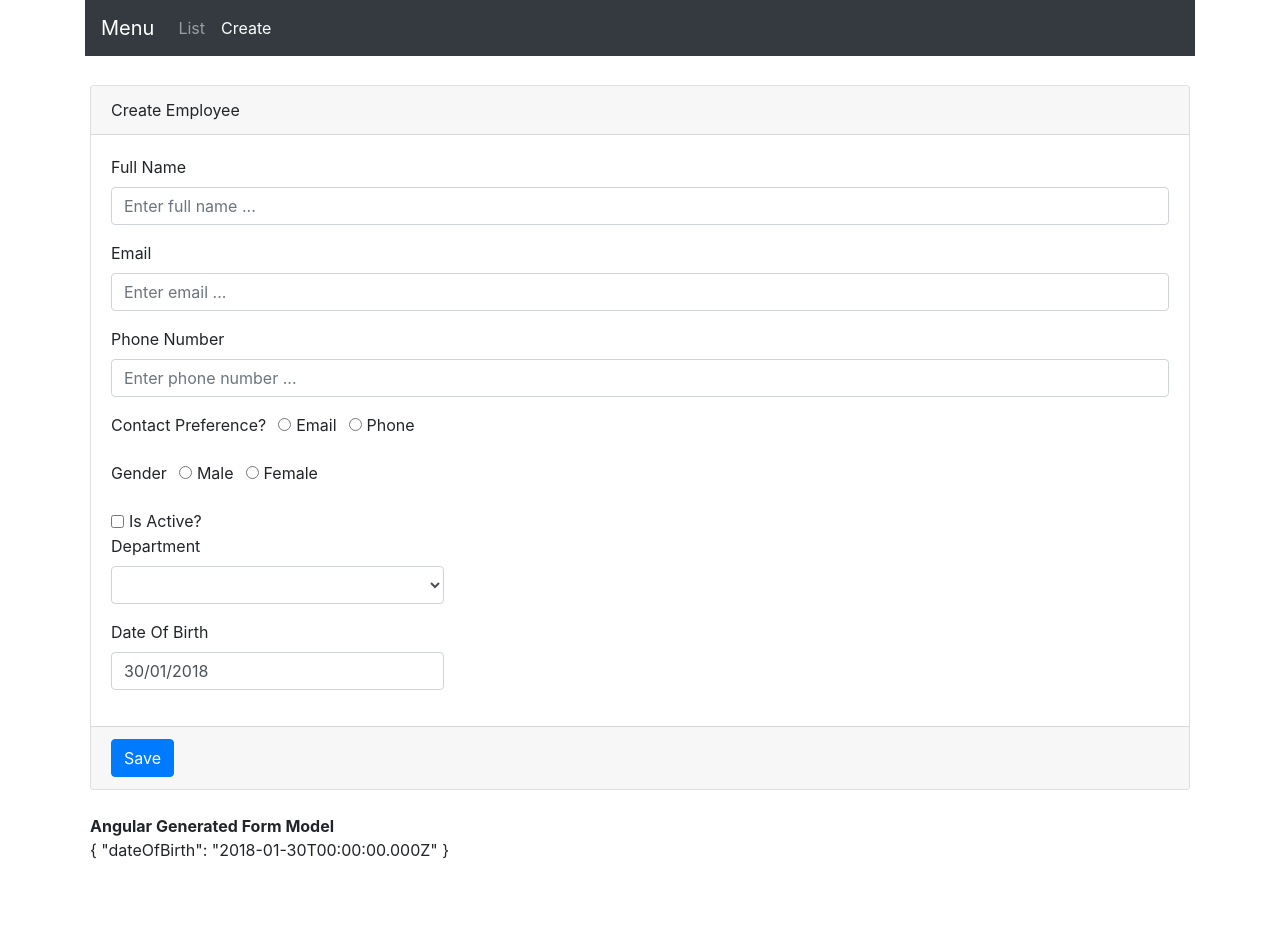
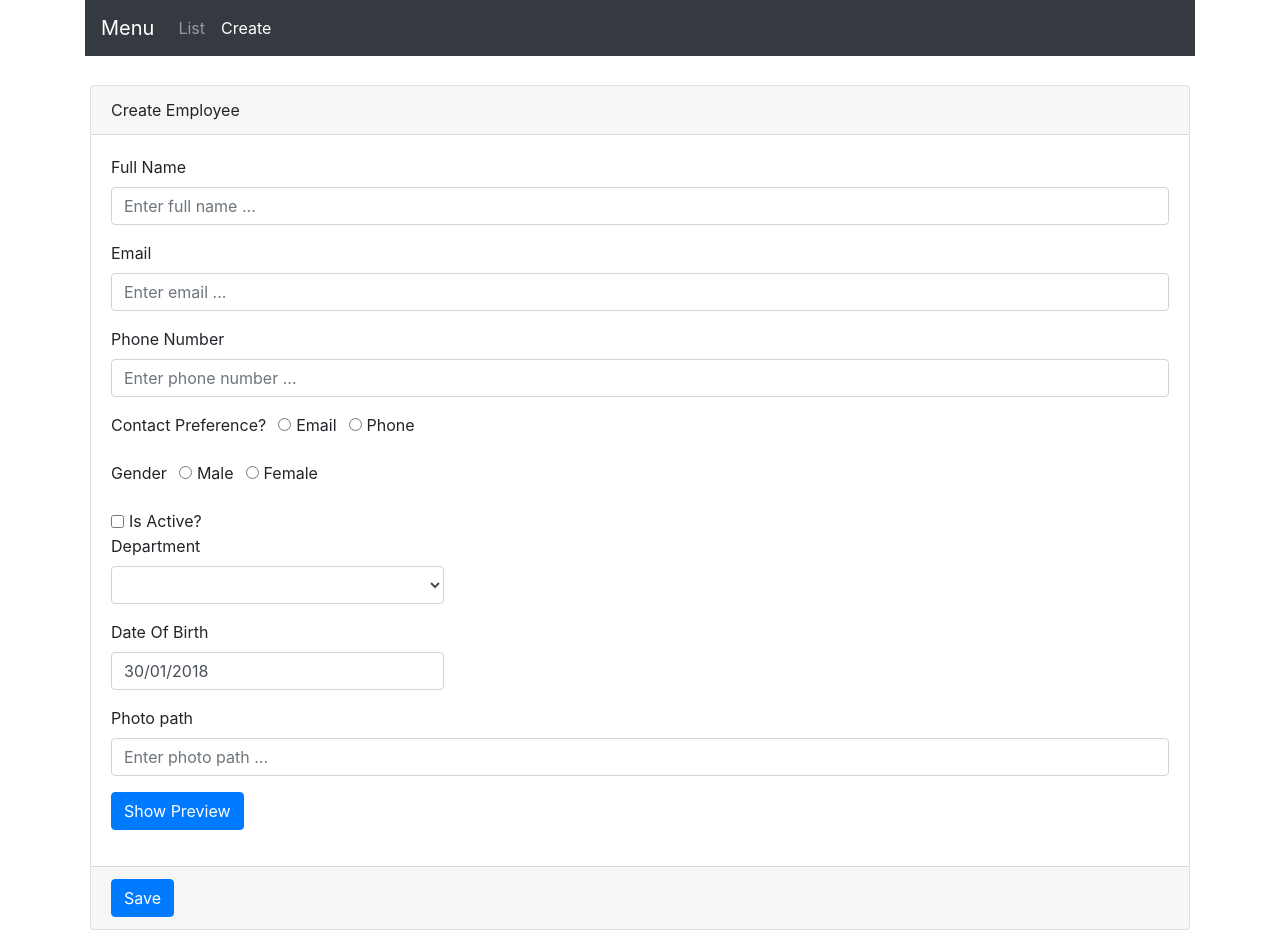
Before and after one commit to bartvanhoey/Angular5Tutorial, an Angular app: page /create in a window 1280 px wide. Shown: the top 952 px of the page. Before the commit the page ends 867 px from the top, so only its background shows below. Built offline with nearby package versions, Linux system fonts and the light colour scheme.

Commit message:
end part 13

```diff
--- a/src/app/employees/create-employee.component.html
+++ b/src/app/employees/create-employee.component.html
@@ -49,10 +49,10 @@
         </div>
       </div>
       <!-- IsActive -->
-        <div class="form-check-inline">
-          <input [(ngModel)]="isActive" type="checkbox" name="isActive" class="form-check-input" id="isActive">
-          <label class="form-check-label" for="isActive">Is Active?</label>
-        </div>
+      <div class="form-check-inline">
+        <input [(ngModel)]="isActive" type="checkbox" name="isActive" class="form-check-input" id="isActive">
+        <label class="form-check-label" for="isActive">Is Active?</label>
+      </div>
 
       <!-- Department -->
       <div class="row">
@@ -68,10 +68,25 @@
       <div class="row">
         <div class="form-group col-md-4">
           <label for="dateOfBirth">Date Of Birth</label>
-          <input [(ngModel)]="dateOfBirth" type="text" bsDatepicker [bsConfig]="datePickerConfig" placement="right" name="dateOfBirth" id="dateOfBirth"
-            class="form-control">
+          <input [(ngModel)]="dateOfBirth" type="text" bsDatepicker [bsConfig]="datePickerConfig" placement="right"
+            name="dateOfBirth" id="dateOfBirth" class="form-control">
         </div>
       </div>
+
+      <!-- Photopath -->
+      <div class="form-group">
+        <label for="photoPath">Photo path</label>
+        <input [(ngModel)]="photoPath" type="text" name="photoPath" id="photoPath" class="form-control" placeholder="Enter photo path ...">
+      </div>
+
+      <div class="form-group">
+        <button type="button" class="btn btn-primary" (click)='togglePreview()'> {{previewPhoto ? 'Hide Preview' : 'Show Preview'  }}  </button>
+      </div>
+
+      <div class="form-group">
+        <img [src]="photoPath" height="200" width="200" *ngIf="previewPhoto">
+      </div>
+
     </div>
     <div class="card-footer text-muted">
       <button type="submit" class="btn btn-primary">Save</button>
--- a/src/app/employees/create-employee.component.ts
+++ b/src/app/employees/create-employee.component.ts
@@ -12,6 +12,7 @@ import { BsDatepickerConfig } from 'ngx-bootstrap/datepicker';
 export class CreateEmployeeComponent implements OnInit {
   dateOfBirth: Date = new Date(2018, 0, 30);
   datePickerConfig: Partial<BsDatepickerConfig>;
+  previewPhoto = false;
   departments: Department[] = [
     { id: 1, name: 'Helpdesk' },
     { id: 2, name: 'HR' },
@@ -30,6 +31,10 @@ export class CreateEmployeeComponent implements OnInit {
     });
   }
 
+  togglePreview() {
+    this.previewPhoto = !this.previewPhoto;
+  }
+
   ngOnInit() {
   }
 
```
